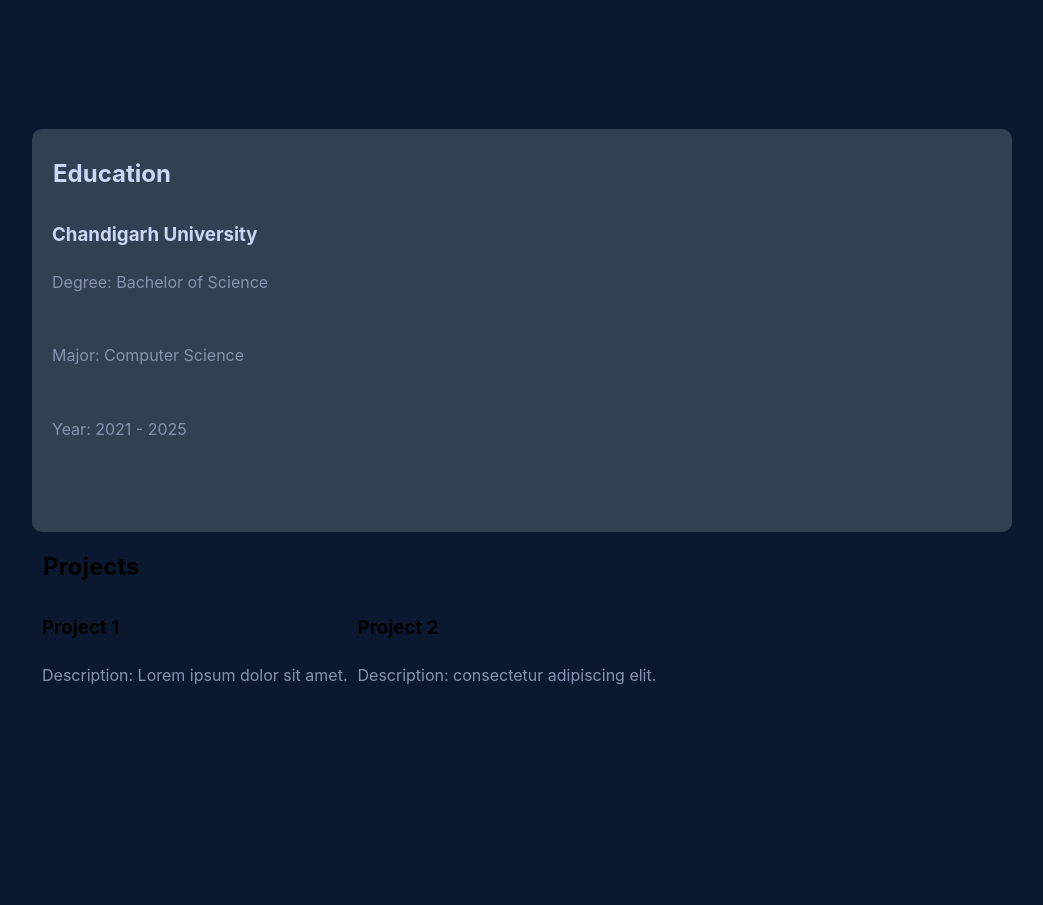
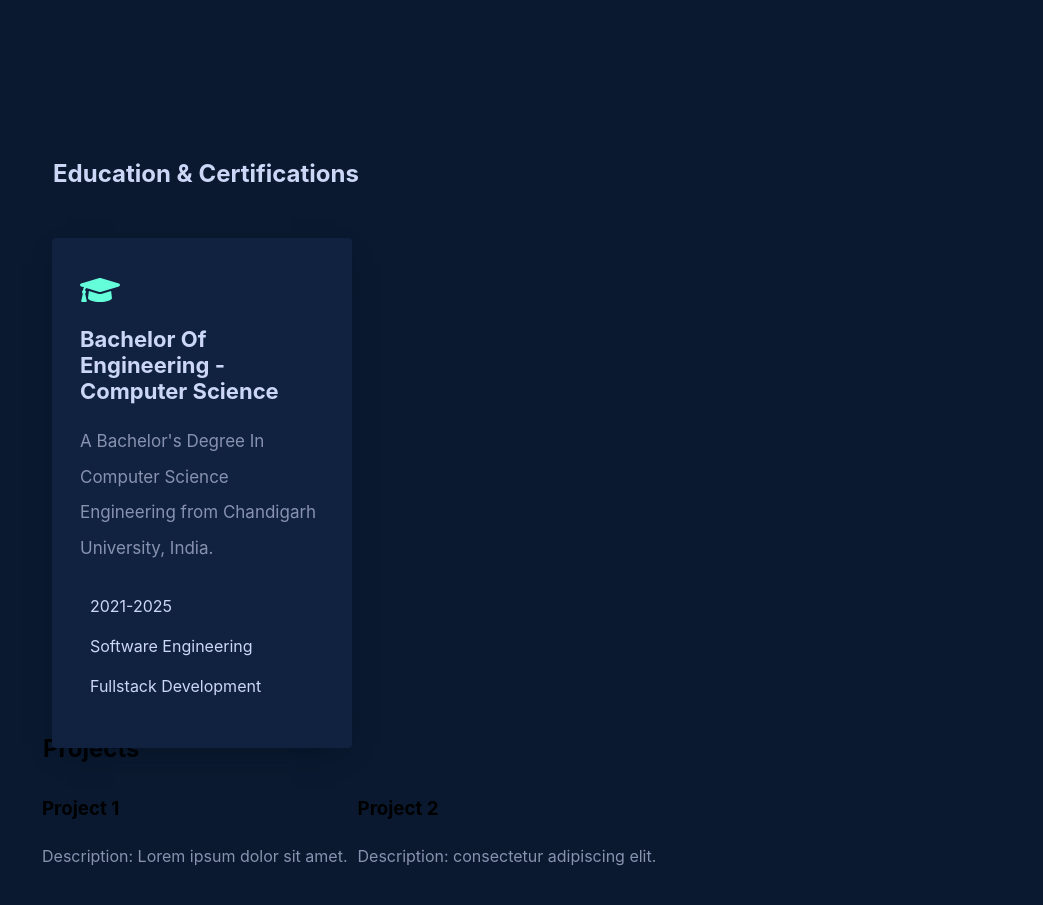
Before and after one commit to RupeshMangalam21/rupeshmangalamportfolio, a React (Create React App) app in the folder resume-portfolio/: page / in a window 1280 px wide. Shown: the part 980-1885 px from the top of the page, without its empty margins (118-1161 px from the left). Built offline with nearby package versions, Linux system fonts and the light colour scheme.

Commit message:
added styling to education component

```diff
--- a/resume-portfolio/src/Components/EducationSection.tsx
+++ b/resume-portfolio/src/Components/EducationSection.tsx
@@ -1,16 +1,44 @@
 import React from 'react';
+import { FaGraduationCap } from 'react-icons/fa';
 import '../Styles/EducationSection.css';
 
 const EducationSection: React.FC = () => {
   return (
     <div className='edu'>
-      <h2>Education</h2>
-      <ul>
-        <li>
-          <h3>Chandigarh University</h3>
-          <p>Degree: Bachelor of Science</p>
-          <p>Major: Computer Science</p>
-          <p>Year: 2021 - 2025</p>
+      <h2>Education & Certifications</h2>
+      <ul className='items-grid'>
+        <li className="gJHaRi">
+          <div className="items-inner">
+            <header style={{ marginBottom: '-95px' }}>
+              <div className="items-top">
+                <div className="folder">
+                  <FaGraduationCap className="icon-scholar-cap" />
+                </div>
+                <div className="items-links">
+                  {/* Remove the entire <a> element */}
+                </div>
+              </div>
+              <h3 className="items-title">
+                <a
+                  href="/"
+                  target="_blank"
+                  rel="noopener noreferrer"
+                >
+                  Bachelor Of Engineering - Computer Science
+                </a>
+              </h3>
+              <div className="items-description">
+                <p>A Bachelor's Degree In Computer Science Engineering from Chandigarh University, India.</p>
+              </div>
+            </header>
+            <footer>
+              <ul className="items-tech-list">
+                <li>2021-2025</li>
+                <li>Software Engineering</li>
+                <li>Fullstack Development</li>
+              </ul>
+            </footer>
+          </div>
         </li>
       </ul>
     </div>
--- a/resume-portfolio/src/Styles/EducationSection.css
+++ b/resume-portfolio/src/Styles/EducationSection.css
@@ -1,31 +1,128 @@
 /* EducationSection.css */
 .edu{
-  background-color: #f0ffff2b;
-  border-radius: 10px;
   padding: 10px;
   margin-block: 15px;
   color: #ccd6f6;
   margin-top: 11rem;
 }
-
-h2 {
+/*
+.edu h2 {
     font-size: 24px;
     margin-bottom: 10px;
   }
 
-  ul {
+ .edu ul {
     list-style-type: none;
     padding: 0;
   }
 
-  li {
+ .edu li {
     margin-bottom: 20px;
   }
 
-  h3 {
+ .edu h3 {
     margin-bottom: 5px;
   }
 
-  p {
+ .edu p {
     margin: 0;
   }
+   */
+  .items-grid{
+    list-style: none;
+    padding: 0px;
+    margin: 50px 0px 0px;
+    display: grid;
+    grid-template-columns: repeat(auto-fill, minmax(300px, 1fr));
+    gap: 15px;
+    position: relative;
+  }
+
+  .gJHaRi {
+    position: relative;
+    cursor: default;
+    transition: all 0.25s cubic-bezier(0.645,0.045,0.355,1);
+}
+
+.items-inner{
+  box-shadow: 0 10px 30px -15px rgba(2,12,27,0.7);
+    display: flex;
+    -webkit-box-pack: justify;
+    justify-content: space-between;
+    -webkit-box-align: center;
+    flex-direction: column;
+    align-items: flex-start;
+    position: relative;
+    height: 100%;
+    padding: 2rem 1.75rem;
+    border-radius: 4px;
+    background-color: #112240;
+    transition: all 0.25s cubic-bezier(0.645,0.045,0.355,1);
+    overflow: auto;
+}
+
+.items-top{
+  display: flex;
+  -webkit-box-pack: justify;
+  justify-content: space-between;
+  -webkit-box-align: center;
+  align-items: center;
+  margin-bottom: 12px;
+}
+
+.items-top .folder{
+  color: #64ffda;
+}
+
+.items-top .folder svg{
+  width: 40px;
+  height: 40px;
+}
+
+.items-top .items-links{
+  display: flex;
+    -webkit-box-align: center;
+    align-items: center;
+    margin-right: -10px;
+    color: #a8b2d1;
+}
+
+.items-top .items-links a{
+  display: flex;
+  -webkit-box-pack: center;
+  justify-content: center;
+  -webkit-box-align: center;
+  align-items: center;
+  padding: 5px 7px;
+}
+
+.items-title{
+  margin: 0px 0px 10px;
+  color: #ccd6f6;
+  font-size: 22px;
+}
+
+.items-title a{
+  position: static;
+  color: #ccd6f6;
+}
+
+.items-description{
+  color:#a8b2d1;
+    font-size: 17px;
+}
+
+.gJHaRi .items-tech-list{
+  display: flex;
+  align-items: flex-end;
+  -webkit-box-flex: 1;
+  flex-grow: 1;
+  flex-wrap: wrap;
+  padding: 0px;
+  margin: 20px 0px 0px;
+  list-style: none;
+}
+
+.gJHaRi .items-tech-list li{
+  margin-right: 15px;
+}
```
